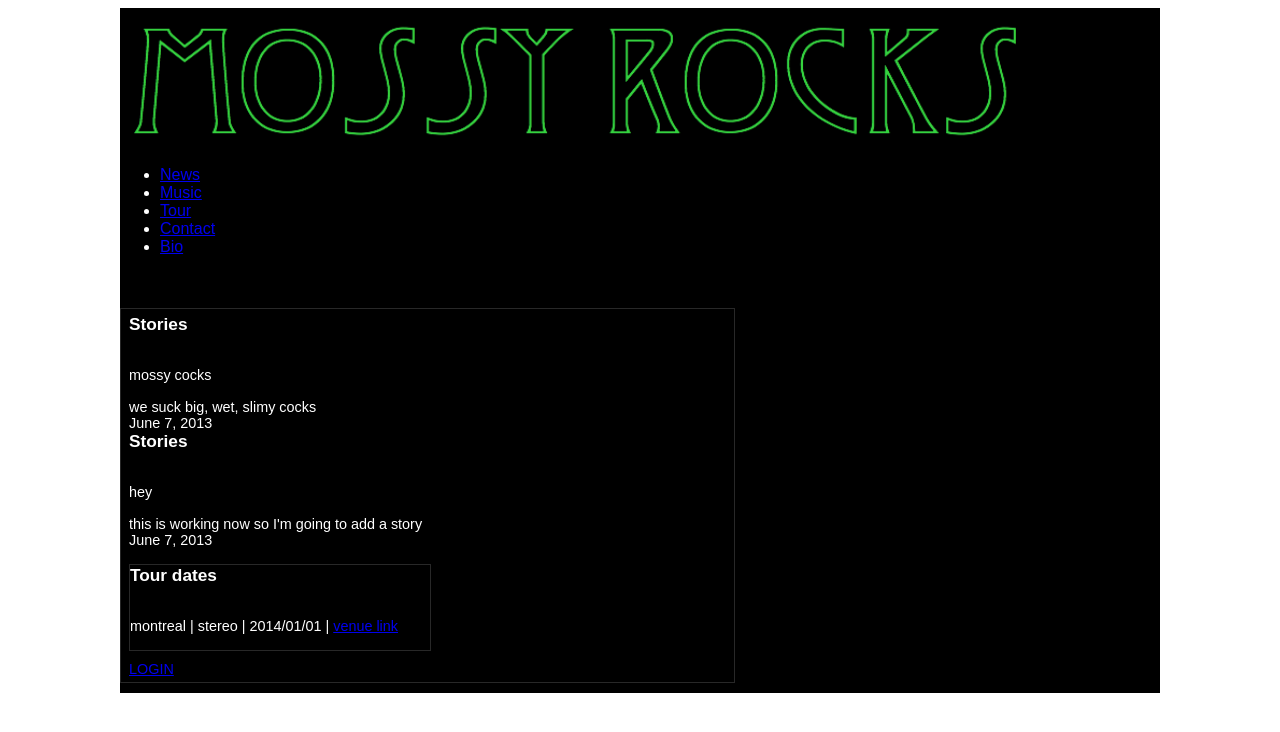
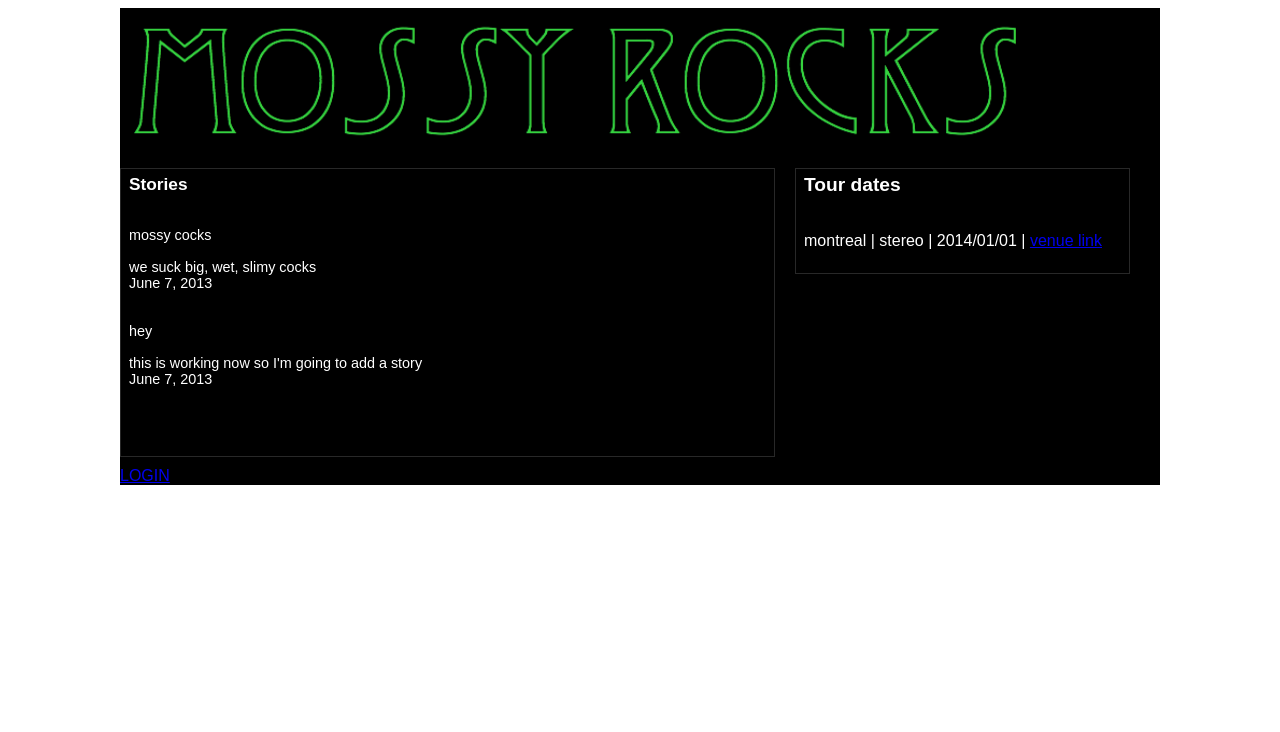
Before and after one commit to 0853RV3R/mossyrocks, a Django app: page / in a window 1280 px wide. Shown: the top 732 px of the page. Run offline with Django 3.2, Linux system fonts and the light colour scheme; data comes from the database, SQL or seed files in the repository; both versions use the stored data as it was after the commit; parts of the project's set-up code (start-up, migrations or seed data) failed here and were passed over.

Commit message:
working well now
some more css still to go

```diff
--- a/news/static/css/cssTillIDie.css
+++ b/news/static/css/cssTillIDie.css
@@ -89,6 +89,8 @@ body {
 .container_4 {
 	margin-left: auto;
 	margin-right: auto;
+    width: 1040px;
+    background-color: rgb(0, 0, 0);
     overflow: auto;
 }
 
@@ -99,12 +101,13 @@ body {
 .grid_1,
 .grid_2,
 .grid_3 {
-	display:inline;
+	display:inline-block;
 	float: left;
 	position: relative;
 	margin-left: 0px;
 	margin-right: 0px;
     margin-bottom: 10px;
+    padding: 5px 5px 5px 8px;
 }
 
 
@@ -131,7 +134,8 @@ body {
 ----------------------------------------------------------------------------------------------------*/
 
 .container_3 .grid_1 {
-	width:600px;
+    display:inline-block;
+	width:640px;
     font-size:0.9em;
     padding: 5px 5px 5px 8px;
     border-style: solid;
@@ -145,16 +149,19 @@ body {
 }
 
 .container_3 .grid_3 {
-	width:300px;
+    display:inline-block;
+	width:320px;
     border-style: solid;
     border-width: 1px;
     border-color: rgb(40, 40, 40);
     padding: 5px, 5px, 5px 8px;
+    margin-left: 20px;
 }
 
 
 .container_4 .grid_1 {
-	width:600px;
+    display:inline-block;
+	width:640px;
     font-size:0.9em;
     padding: 5px 5px 5px 8px;
     border-style: solid;
@@ -168,11 +175,13 @@ body {
 }
 
 .container_4 .grid_3 {
-	width:300px;
+    display:inline-block;
+	width:320px;
     border-style: solid;
     border-width: 1px;
     border-color: rgb(40, 40, 40);
     padding: 5px, 5px, 5px 8px;
+    margin-left: 20px;
 }
 
 
--- a/news/templates/basic.html
+++ b/news/templates/basic.html
@@ -11,16 +11,14 @@
 
 <body>
 
-
-<div class= "container_3" >
-    <div class="clearfix">
+<div class="container_4">
 
 <img src="{{ STATIC_URL }}images/MR-head.gif" alt=":::MOSSY ROCKS:::" onmouseover="this" src="{{ STATIC_URL }}images/MR-head.gif" onmouseout="images/MR-head.gif" width="911" height="142" />
 
 
 
 
-
+        {% comment %}
     <br>
     <ul class ="nav">
         <li class ="nav"><a href="#" >News</a></li>
@@ -29,6 +27,7 @@
         <li class ="nav"><a href="#" >Contact</a></li>
         <li class ="nav"><a href="#" >Bio</a></li>
     </ul>
+        {% endcomment %}
 
 
 
@@ -42,7 +41,6 @@
 {% block footer %} {% endblock footer %}
 
 </div>
-</div>
 
 </body>
 
--- a/news/templates/news.html
+++ b/news/templates/news.html
@@ -1,26 +1,21 @@
 {% extends 'basic.html' %}
 
-{% block header %}
-<div class="container_4">
+{% block main %}
+
 
     <div class="grid_1">
         <div class="clearfix">
-
+        <div class="title_2">Stories</div><br><br>
             {% for entry in story %}
-                <div class="title_2">Stories</div><br><br>
                 {{ entry.title }}<br><br>
                 {{ entry.message }}<br>
-                {{ entry.date_posted }}
+                {{ entry.date_posted }}<br><br><br>
             {% endfor %}
         <br><br>
 
 
 
-{% endblock header %}
-
-
-{% block main %}
-{% if user.is_authenticated %}
+            {% if user.is_authenticated %}
 
             <div class="title_2">Add story</div><br><br>
                 <form method="post" action="{% url 'news.views.index' %}">
@@ -38,16 +33,20 @@
                     {% endfor %}
                     <button id="new-post-submit">SUBMIT</button>
                 </form>
+
+            {% endif %}
+
         </div>
     </div>
 
 
-{% endif %}
 
 
 
-<div class="clearfix">
+
+
     <div class="grid_3">
+        <div class="clearfix">
 
 
         <div class="title_2">Tour dates</div><br><br>
@@ -79,12 +78,10 @@
         </form>
         <br><br>
         {% endif %}
-
+        </div>
     </div>
+<div class="clear">
 </div>
-<div class="clear">
-    </div>
-    </div>
 {% endblock main %}
 
 {% block footer %}
```
Also changed, not shown: database.db.
